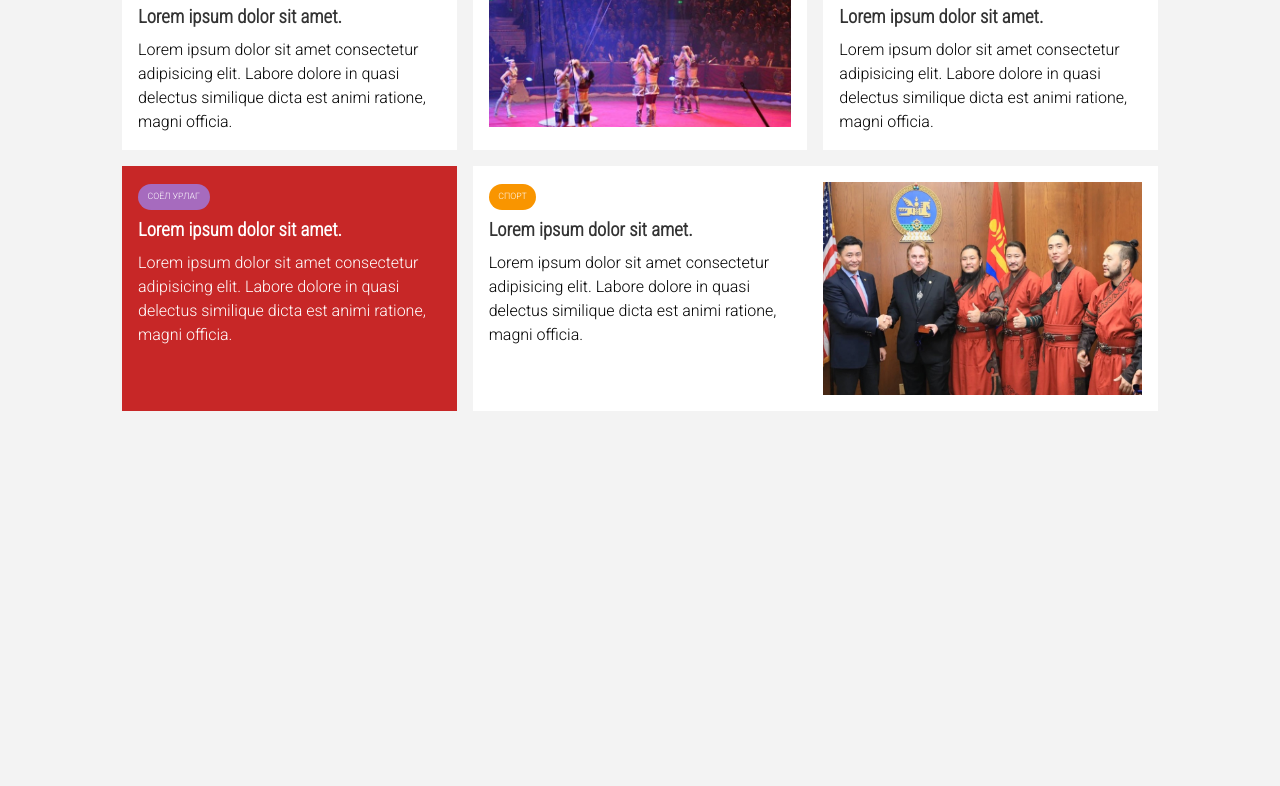
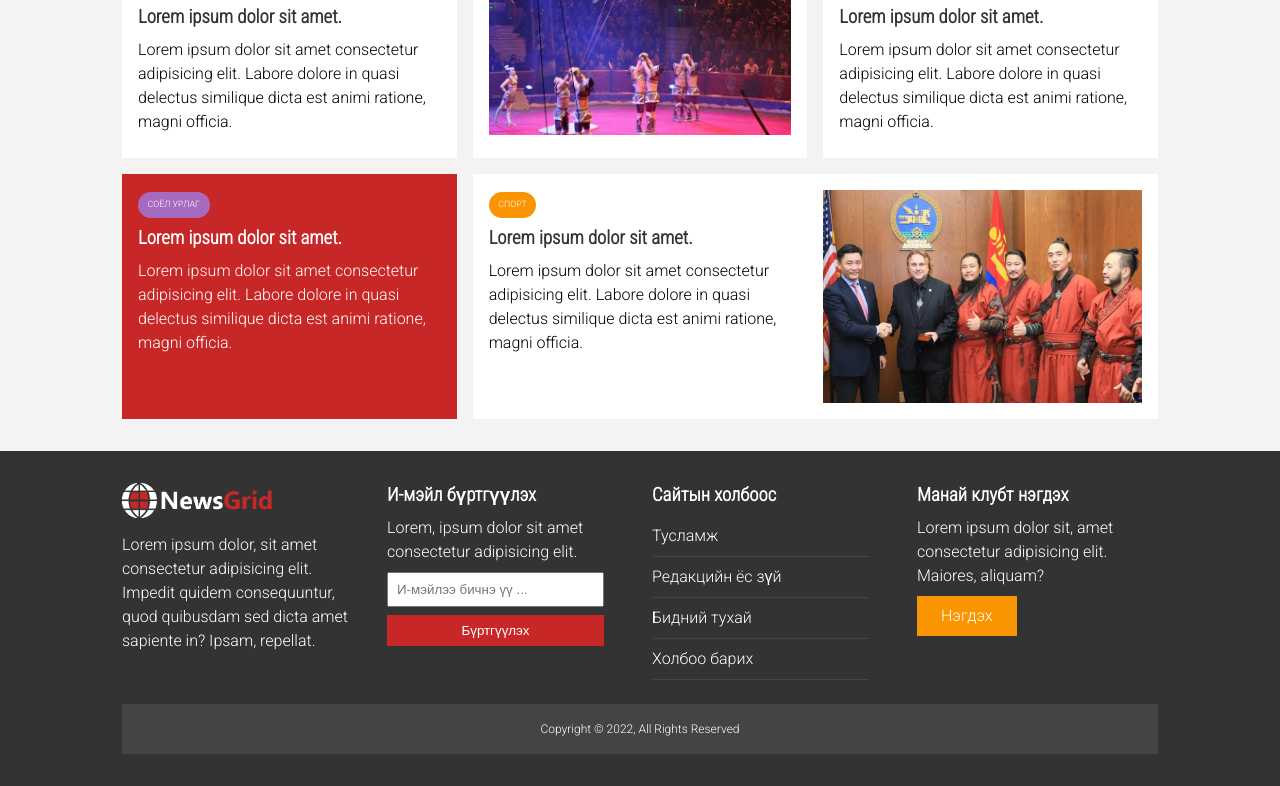
Before and after one commit to Yalalt/sports_news, a plain HTML site: page index.html in a window 1280 px wide. Shown: the part 1125-1911 px from the top of the page. Before the commit the page ends 1568 px from the top, so only its background shows below. Drawn offline with Linux system fonts and the light colour scheme.

Commit message:
Footer hesgiig hiij duusgav

```diff
--- a/css/style.css
+++ b/css/style.css
@@ -27,6 +27,10 @@ body {
 a {
     color: #333;
     text-decoration: none;
+}
+
+p {
+    margin: 0.5rem 0;
 }
 
 ul {
@@ -131,9 +135,15 @@ h1, h2, h3, h4, h5, h6 {
 .p-2 { padding: 2rem;}
 .p-3 { padding: 3rem;}
 
+.list li {
+    padding: 0.5rem 0;
+    border-bottom: #555 dotted 1px;
+    width: 90%;
+}
 
-
-
+.list li a:hover {
+    color: var(--primary-color) !important;
+}
 
 /* Navigation */
 #main-nav {
@@ -237,3 +247,41 @@ h1, h2, h3, h4, h5, h6 {
 #home-articles .article-container > *:last-child {
     grid-column: 2 / span 2;
 }
+
+/* Footer style */
+#main-footer {
+    background: var(--dark-color);
+    color: #fff;
+}
+
+#main-footer img {
+    width: 150px;
+}
+
+#main-footer a {
+    color: #fff;
+}
+
+#main-footer .footer-container {
+    display: grid;
+    grid-template-columns: repeat(4, 1fr);
+    gap: 1.5rem;
+}
+
+#main-footer .footer-container > *:last-child {
+    background: #444;
+    grid-column: 1 / span 4;
+    text-align: center;
+    padding: 0.5rem;
+    font-size: 0.75rem;
+}
+
+#main-footer .footer-container input[type='email'] {
+    width: 90%;
+    padding: 0.5rem;
+    margin-bottom: 0.5rem;
+}
+
+#main-footer .footer-container input[type='submit'] {
+    width: 90%;
+}
--- a/index.html
+++ b/index.html
@@ -124,6 +124,43 @@
             </div>
         </div>
     </section>
+
+    <!-- Footer -->
+    <footer id="main-footer" class="py-2">
+        <div class="container footer-container">
+            <div>
+                <img src="img/logo_light.png" alt="NewsGrid">
+                <p>Lorem ipsum dolor, sit amet consectetur adipisicing elit. Impedit quidem consequuntur, quod quibusdam sed dicta amet sapiente in? Ipsam, repellat.</p>
+            </div>
+            <div>
+                <h3>И-мэйл бүртгүүлэх</h3>
+                <p>Lorem, ipsum dolor sit amet consectetur adipisicing elit.</p>
+                <form>
+                    <input type="email" placeholder="И-мэйлээ бичнэ үү ...">
+                    <input type="submit" value="Бүртгүүлэх" class="btn btn-primary">
+                </form>
+            </div>
+            <div>
+                <h3>Сайтын холбоос</h3>
+                <ul class="list">
+                    <li><a href="#">Тусламж</a></li>
+                    <li><a href="#">Редакцийн ёс зүй</a></li>
+                    <li><a href="#">Бидний тухай</a></li>
+                    <li><a href="#">Холбоо барих</a></li>
+                </ul>
+            </div>
+            <div>
+                <h3>Манай клубт нэгдэх</h3>
+                <p>Lorem ipsum dolor sit, amet consectetur adipisicing elit. Maiores, aliquam?</p>
+                <a href="#" class="btn btn-secondary">Нэгдэх</a>
+            </div>
+            <div>
+                <p>
+                    Copyright &copy; 2022, All Rights Reserved
+                </p>
+            </div>
+        </div>
+    </footer>
 </body>
 
 </html>
```
